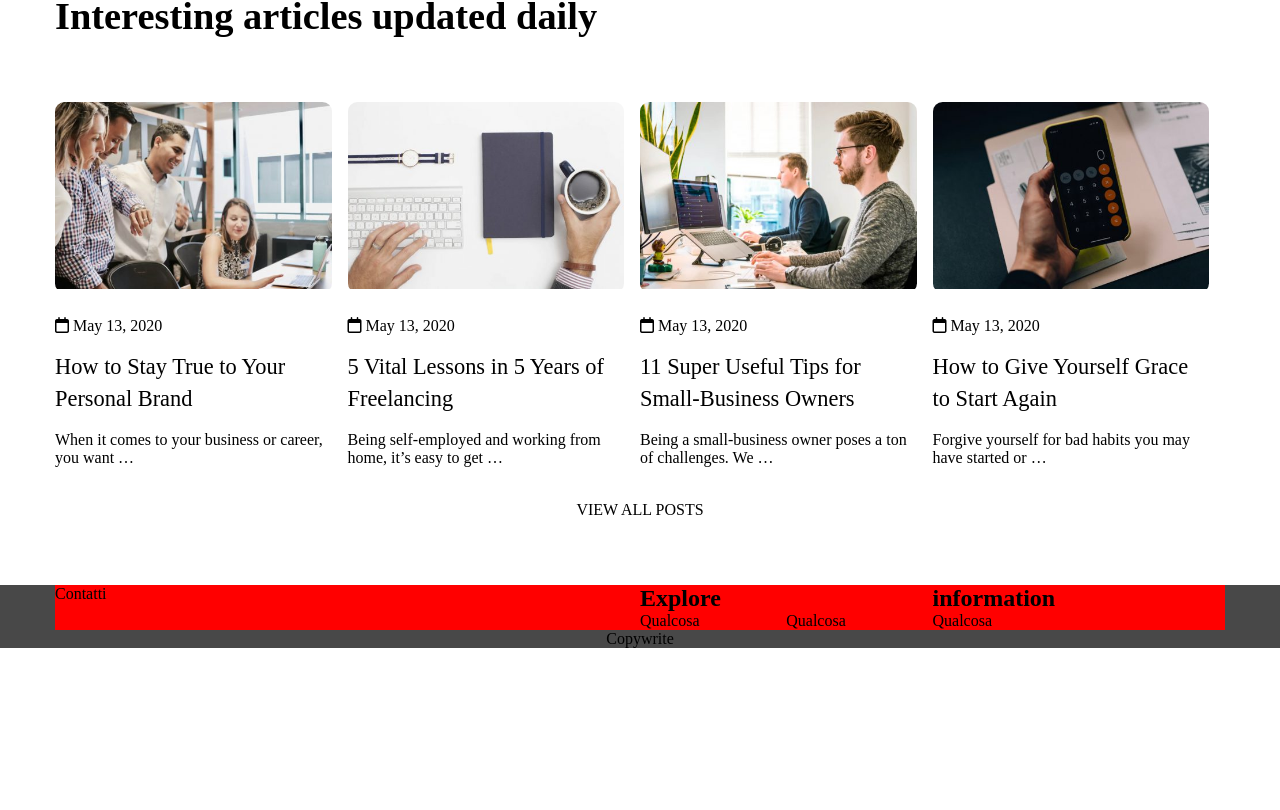
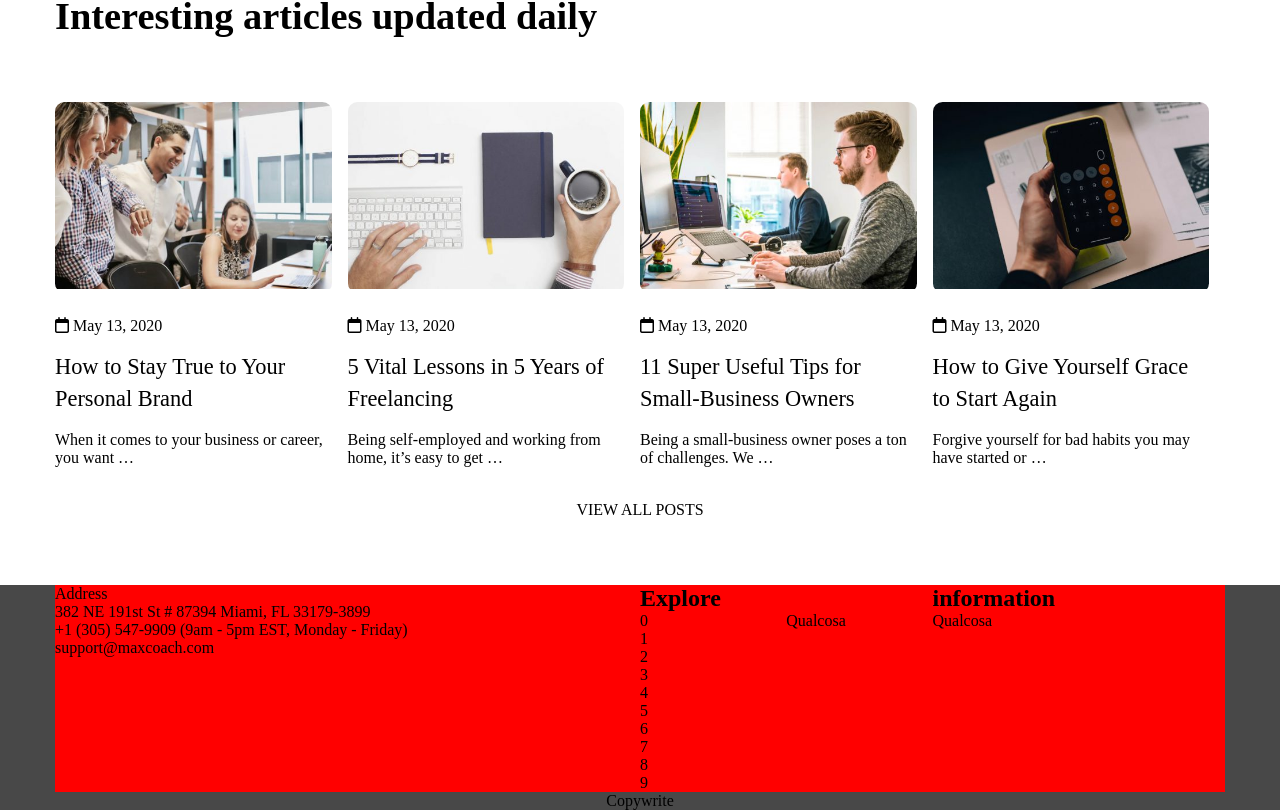
Before and after one commit to Marco-Vigilio/proj-html-vuejs, a Vue app: page / in a window 1280 px wide. Shown: the part 4652-5462 px from the top of the page. Before the commit the page ends 5300 px from the top, so only its background shows below. Built offline with nearby package versions, Linux system fonts and the light colour scheme.

Commit message:
separo in component il footer e passo props con oggetto inidirizzo e array a Widget

```diff
--- a/src/components/AppFooter.vue
+++ b/src/components/AppFooter.vue
@@ -2,38 +2,47 @@
     <footer>
         <div class="contain">
             <div class="flex">
-                <section class="contact">
-                    <ul>
-                        <li>Contatti</li>
-                    </ul>
-                </section>
-                <section class="widget">
-                    <div class="explore">
-                        <h2>Explore</h2>
-                        <div class="list">
-                            <ul>
-                                <li>Qualcosa</li>
-                            </ul>
-                            <ul>
-                                <li>Qualcosa</li>
-                            </ul>
-                        </div>
-                    </div>
-                    <div class="information">
-                        <h2>information</h2>
-                        <ul>
-                            <li>Qualcosa</li>
-                        </ul>
-                    </div>
-                </section>
+                <Contact :objectAddress="objectContact" />
+                <Widget :arrayList="arrayWidget" />
             </div>
             <p>Copywrite</p>
         </div>
     </footer>
 </template>
 <script>
+import Contact from "./footer/Contact.vue";
+import Widget from "./footer/Widget.vue";
 export default {
+    components: {
+        Contact,
+        Widget,
+    },
+    data() {
+        return {
+            objectContact: {
+                where: "382 NE 191st St # 87394 Miami, FL 33179-3899",
+                when: {
+                    number: "+1 (305) 547-9909",
+                    hours: "9am - 5pm EST",
+                    days: "Monday - Friday",
+                },
+                email: "support@maxcoach.com",
+            },
 
+            arrayWidget: [
+                "Start here",
+                "Blog",
+                "About us",
+                "Success story",
+                "Courses",
+                "Contact us",
+                "Membership",
+                "Purchase guide",
+                "Privacy policy",
+                "Terms of service",
+            ]
+        }
+    },
 }
 </script>
 <style lang="scss" scoped>
@@ -52,23 +61,6 @@ footer {
                 width: calc(100% / 2);
                 display: flex;
             }
-
-            .widget {
-                .explore {
-                    div.list {
-                        display: flex;
-
-                        ul {
-                            width: calc(100% / 2);
-                        }
-                    }
-                }
-
-                .explore,
-                .information {
-                    width: calc(100% / 2);
-                }
-            }
         }
 
         p {
--- /dev/null
+++ b/src/components/footer/Contact.vue
@@ -0,0 +1,19 @@
+<template>
+    <section class="contact">
+        <ul>
+            <li>Address</li>
+            <li>{{ objectAddress.where }}</li>
+            <li>{{ objectAddress.when.number }} ({{ objectAddress.when.hours }}, {{ objectAddress.when.days }})</li>
+            <li>{{ objectAddress.email }}</li>
+        </ul>
+    </section>
+</template>
+<script>
+export default {
+    name: "Contact",
+    props: {
+        objectAddress: Object,
+    }
+}
+</script>
+<style lang="scss" scoped></style>
--- /dev/null
+++ b/src/components/footer/Widget.vue
@@ -0,0 +1,55 @@
+<template>
+    <section class="widget">
+        <div class="explore">
+            <h2>Explore</h2>
+            <div class="list">
+                <ul>
+                    <li v-for="(element, index) in arrayList">
+                        {{ index }}
+                    </li>
+                </ul>
+                <ul>
+                    <li>Qualcosa</li>
+                </ul>
+            </div>
+        </div>
+        <div class="information">
+            <h2>information</h2>
+            <ul>
+                <li>Qualcosa</li>
+            </ul>
+        </div>
+    </section>
+</template>
+<script>
+export default {
+    name: "Widget",
+    props: {
+        arrayList: Array,
+    },
+    data() {
+        return {
+            arrayExplore: [],
+            arrayInformation: [],
+        }
+    }
+}
+</script>
+<style lang="scss" scoped>
+.widget {
+    .explore {
+        div.list {
+            display: flex;
+
+            ul {
+                width: calc(100% / 2);
+            }
+        }
+    }
+
+    .explore,
+    .information {
+        width: calc(100% / 2);
+    }
+}
+</style>
```
